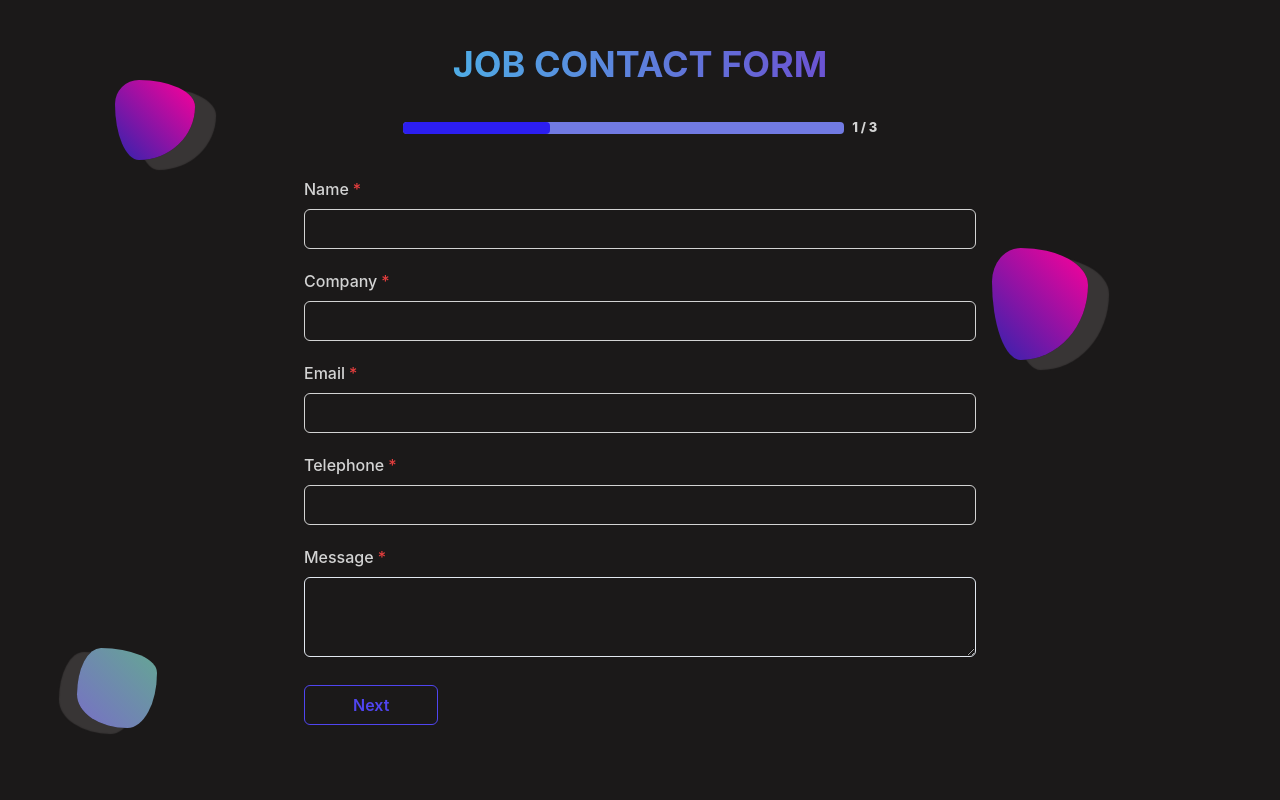
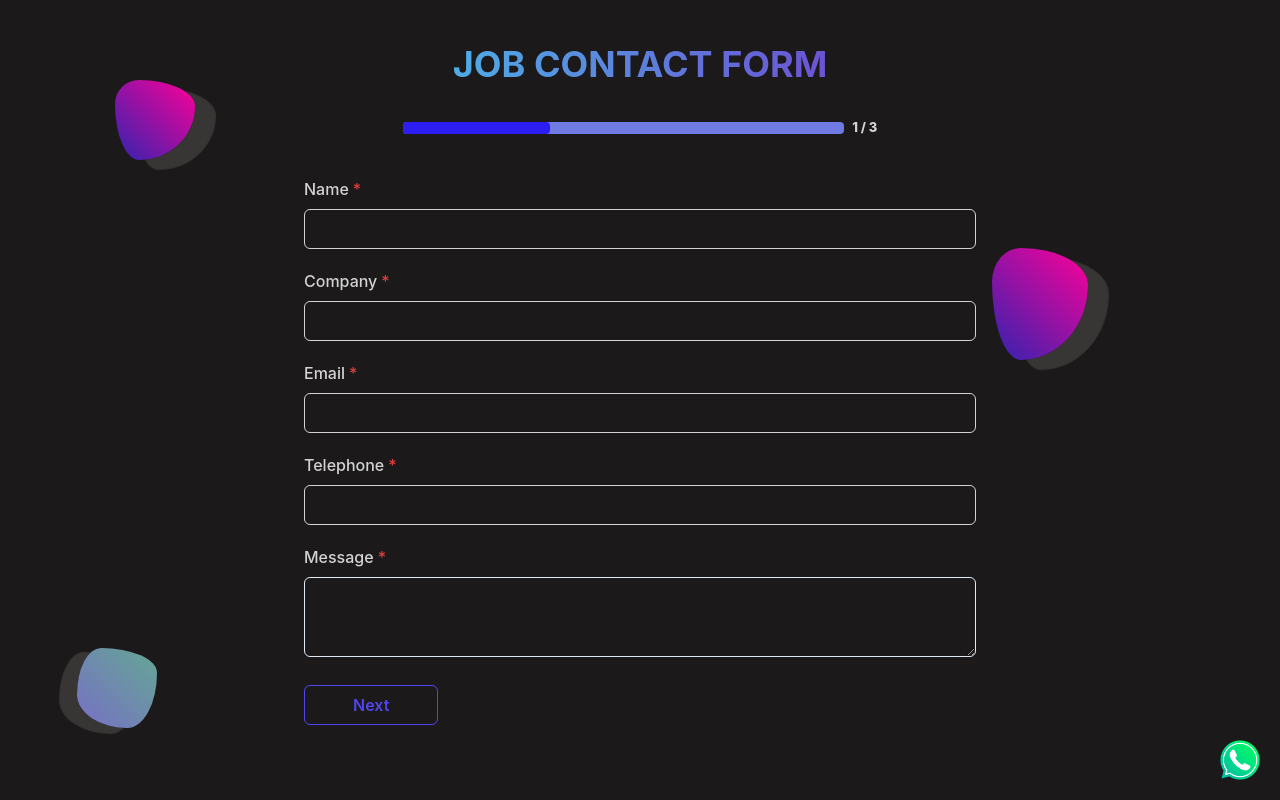
Before and after one commit to NotYourTypicalDeveloper/job-contact-form, a Next.js app: page / in a window 1280 px wide. Built offline with nearby package versions, Linux system fonts and the light colour scheme.

Commit message:
created whatsapp widget

```diff
--- a/components/form/ContactForm.jsx
+++ b/components/form/ContactForm.jsx
@@ -16,6 +16,7 @@ import {
 import { formReducer, initialState } from "../../lib/reducer/formReducer.js";
 
 import StepButton from "../buttons/StepButton.jsx";
+import WhatsAppWidget from "../whatsapp/WhatsAppWidget.jsx";
 import Page1 from "./Page1.jsx";
 import Page2 from "./Page2.jsx";
 import Page3 from "./Page3.jsx";
@@ -24,7 +25,22 @@ const ContactForm = () => {
   const [formState, dispatch] = useReducer(formReducer, initialState);
   const { currentStep, isLoading, values, globalErrorMsg } = formState;
   const successMsg = useToast();
-
+  const CONTACT_MESSAGE_FIELDS_2 = {
+    sendername: "Name",
+    company: "Company",
+    email: "Email",
+    telephone: "Telephone",
+    message: "Message",
+    contract: "Contract type",
+    seniority: "Seniority level",
+    jobdescription: "Job description",
+    salary: "Salary range",
+    location: "Location",
+    workinghours: "Number of Working hours",
+    workstyle: "Work style",
+    companysculture: "Company's culture",
+    recruitmentprocess: "Recruitment process",
+  };
   const LAST_STEP = 3;
 
   const renderCurrentPage = () => {
@@ -93,6 +109,17 @@ const ContactForm = () => {
       console.log("error submitting form");
     }
   };
+
+  const messageContent = Object.entries(values)
+    .map(
+      ([key, value]) =>
+        `${CONTACT_MESSAGE_FIELDS_2[key]}: ${
+          Array.isArray(value) ? value.join(", ") : value
+        }`
+    )
+    .join("\n");
+
+  console.log(messageContent);
 
   return (
     <FormContext.Provider value={formState}>
@@ -163,6 +190,8 @@ const ContactForm = () => {
               </Button>
             )}
           </form>
+
+          <WhatsAppWidget messageContent={messageContent} />
         </Container>
       </FormDispatchContext.Provider>
     </FormContext.Provider>
--- /dev/null
+++ b/components/whatsapp/WhatsAppWidget.jsx
@@ -0,0 +1,22 @@
+import { Box } from "@chakra-ui/react";
+import Image from "next/image";
+import React from "react";
+import whatsapp_icon from "/public/assets/icons/whatsapp-icon.png";
+
+const WhatsAppWidget = ({ messageContent }) => {
+  const phoneNumber = "+447448267718";
+  const baseUrl = "https://api.whatsapp.com/send/";
+  // const placeholderMsg = "Hello, let's chat about a great job opportunity.";
+
+  const whatsappLink = `${baseUrl}?phone=${phoneNumber}&text=${messageContent}&type=phone_number&app_absent=0`;
+
+  return (
+    <Box position="absolute" right="20px" bottom="20px" boxSize="40px">
+      <a href={whatsappLink} target="_blank" rel="noreferrer noopener">
+        <Image src={whatsapp_icon} alt="whatsapp" />
+      </a>
+    </Box>
+  );
+};
+
+export default WhatsAppWidget;
--- a/pages/api/sendGenerateMail.js
+++ b/pages/api/sendGenerateMail.js
@@ -1,4 +1,3 @@
-// Next.js API route support: https://nextjs.org/docs/api-routes/introduction
 import { mailOptions, transporter } from "../../config/nodemailer";
 
 // object contains email subjects
--- a/pages/index.js
+++ b/pages/index.js
@@ -1,7 +1,8 @@
 import React from "react";
+import ContactForm from "../components/form/ContactForm.jsx";
 import Shape1 from "../components/graphics/Shape1.jsx";
 import Shape2 from "../components/graphics/Shape2.jsx";
-import ContactForm from "../components/form/ContactForm.jsx";
+import WhatsAppWidget from "../components/whatsapp/WhatsAppWidget.jsx";
 
 export default function Home() {
   return (
```
Also changed, not shown: public/assets/icons/whatsapp-icon.png (added).
